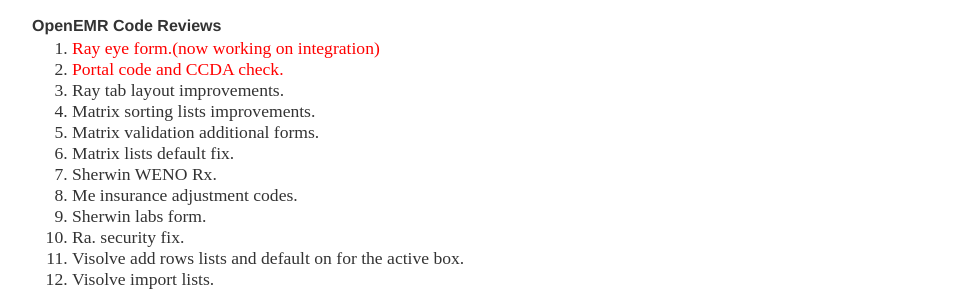
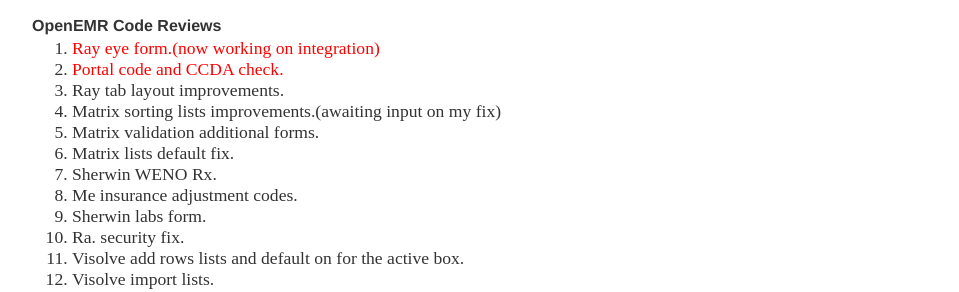
Before and after one commit to bradymiller/bradymiller.github.io, a Jekyll site: the page built from todo/index.md, in a window 1280 px wide. Shown: the part 302-594 px from the top of the page, without its empty margins (160-1119 px from the left). Built offline with Jekyll 4.4.1, drawn with Linux system fonts in a browser that asks for light colours.

Commit message:
Update todo list

```diff
--- a/todo/index.md
+++ b/todo/index.md
@@ -11,7 +11,7 @@
 1. <span style="color: red">Ray eye form.(now working on integration)</span>
 1. <span style="color: red">Portal code and CCDA check.</span>
 1. Ray tab layout improvements.
-1. Matrix sorting lists improvements.
+1. Matrix sorting lists improvements.(awaiting input on my fix)
 1. Matrix validation additional forms.
 1. Matrix lists default fix.
 1. Sherwin WENO Rx.
```
